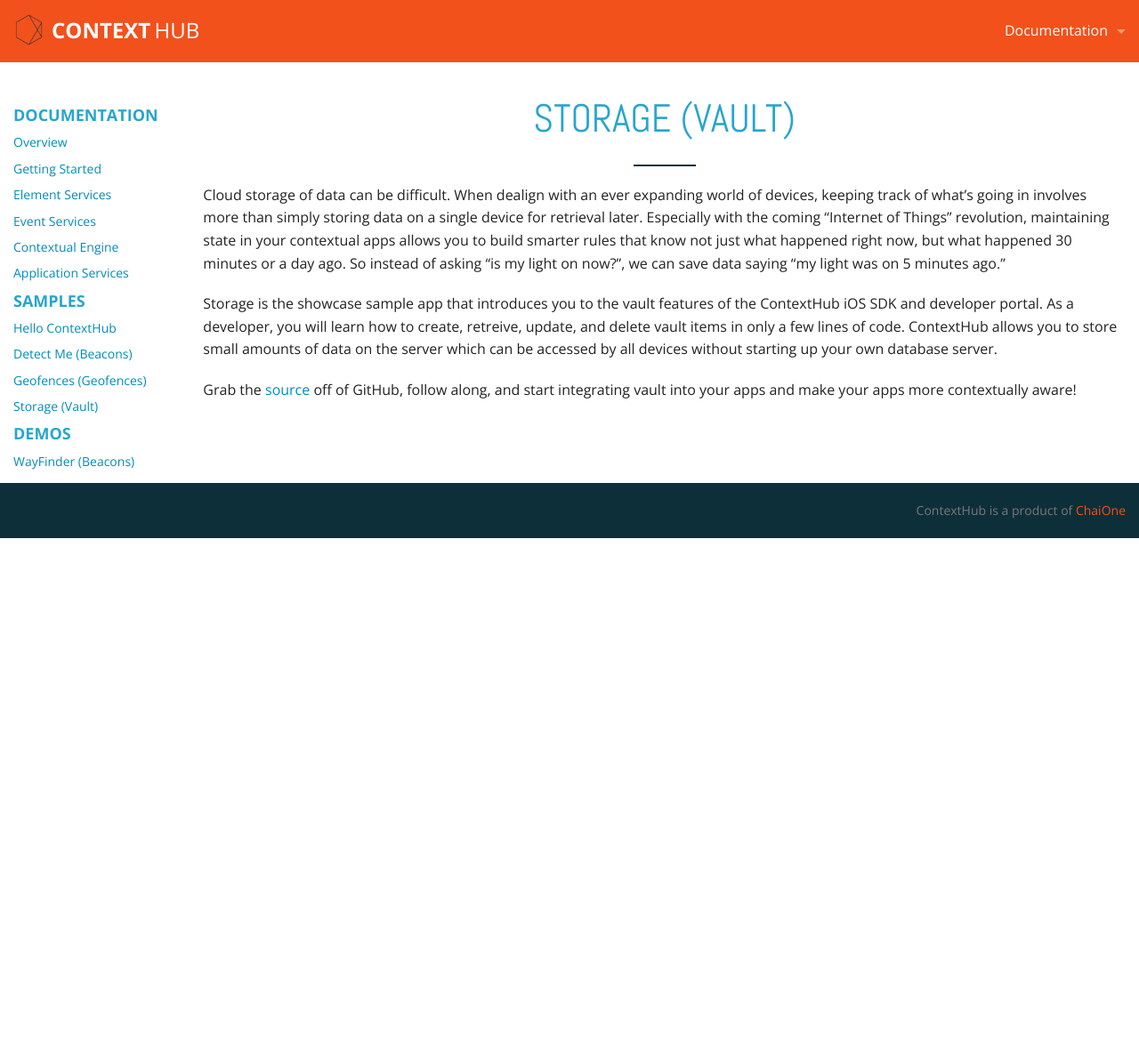
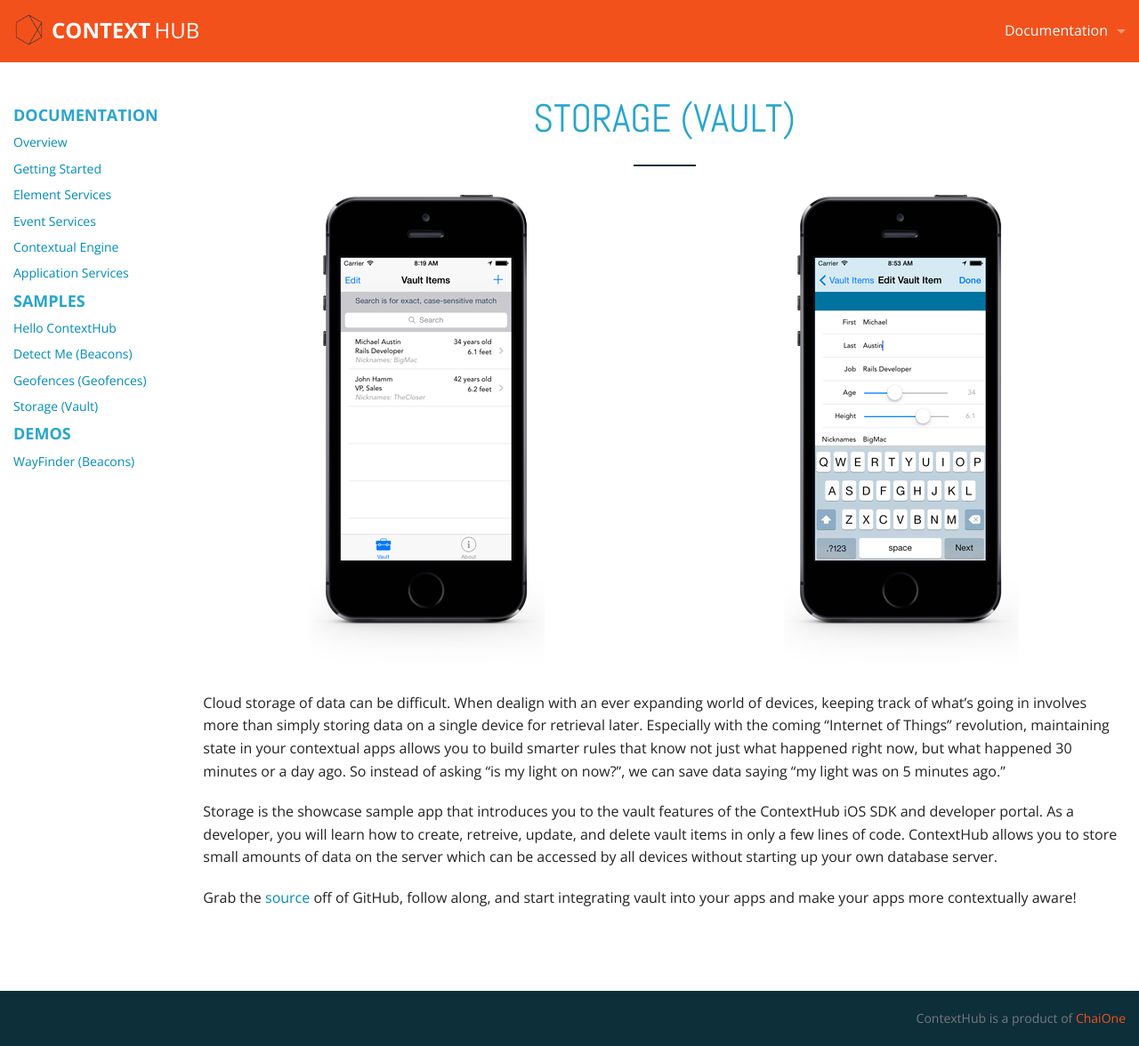
Before and after one commit to contexthub/contexthub.github.io, a Jekyll site: the page built from storage/index.md, in a window 1280 px wide and 1176 px high. Shown: the whole window at 89% size. Built offline with Jekyll 4.4.1, drawn with Linux system fonts in a browser that asks for light colours; a style sheet for code colours, icons or effects is not loaded.

Commit message:
Add Storage images

```diff
--- a/_includes/storage_thumbs.html
+++ b/_includes/storage_thumbs.html
@@ -1,4 +1,4 @@
 <ul class="small-block-grid-2 clearing-thumbs" data-clearing>
-  <li><a href="/img/atlobby_mockup.png"><img src="/img/atlobby_mockup_thumb.png"/></a></li>
-  <li><a href="/img/straightandleft_mockup.png"><img src="/img/straightandleft_mockup_thumb.png"/></a></li>
+  <li><a href="/img/storage_mockup.png"><img src="/img/storage_mockup_thumb.png"/></a></li>
+  <li><a href="/img/storage_mockup2.png"><img src="/img/storage_mockup2_thumb.png"/></a></li>
 </ul>
--- a/storage/index.md
+++ b/storage/index.md
@@ -3,10 +3,10 @@ title: Storage (Vault)
 layout: default
 ---
 # Storage (Vault)
-<!--
+
 <div class="text-center">
   {% include storage_thumbs.html %}
-</div>-->
+</div>
 
 Cloud storage of data can be difficult. When dealign with an ever expanding world of devices, keeping track of what's going in involves more than simply storing data on a single device for retrieval later. Especially with the coming "Internet of Things" revolution, maintaining state in your contextual apps allows you to build smarter rules that know not just what happened right now, but what happened 30 minutes or a day ago. So instead of asking "is my light on now?", we can save data saying "my light was on 5 minutes ago."
 
```
Also changed, not shown: img/storage_mockup.png (added), img/storage_mockup2.png (added), img/storage_mockup2_thumb.png (added), img/storage_mockup_thumb.png (added).
